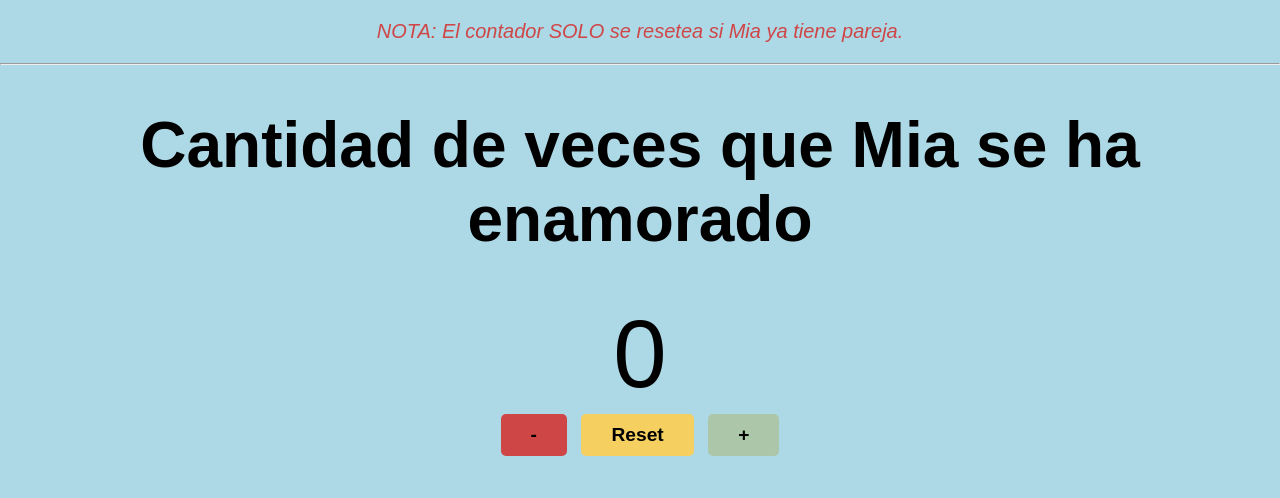
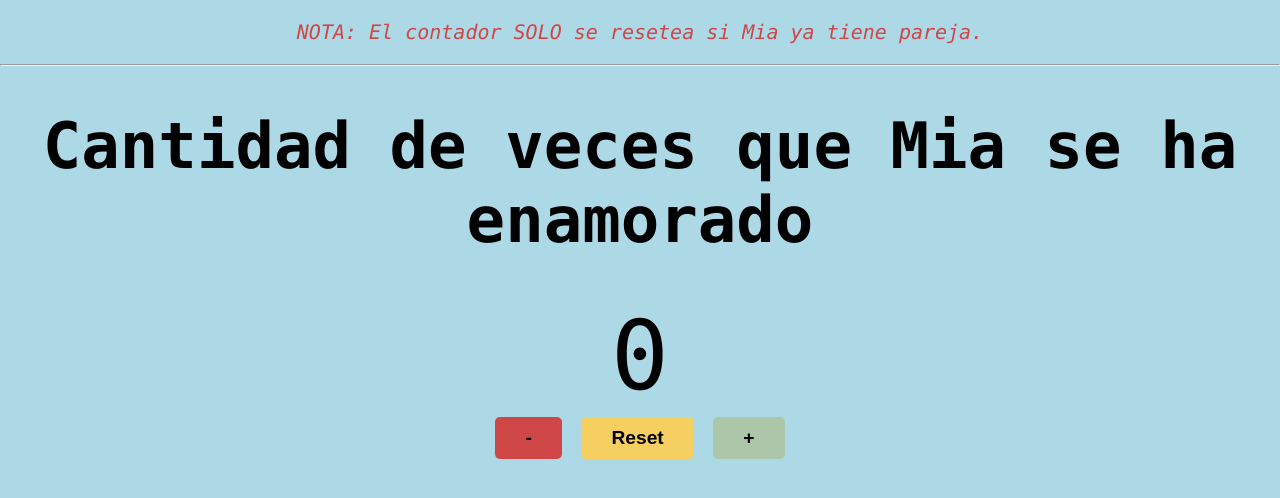
Before and after one commit to nooovicky/MMcounter-Js-Css-and-HTML, a plain HTML site: page CSS,JS and HTML projects/index.html in a window 1280 px wide. Drawn offline with Linux system fonts and the light colour scheme.

Commit message:
Update style.css
Changed the text font.

```diff
--- a/CSS,JS and HTML projects/style.css
+++ b/CSS,JS and HTML projects/style.css
@@ -1,7 +1,7 @@
 body {
     margin:0;
     padding:0;
-    font-family:sans-serif;
+    font-family:Lucida Console;
     text-align: center;
     background-color: #add8e6;
 }
```
